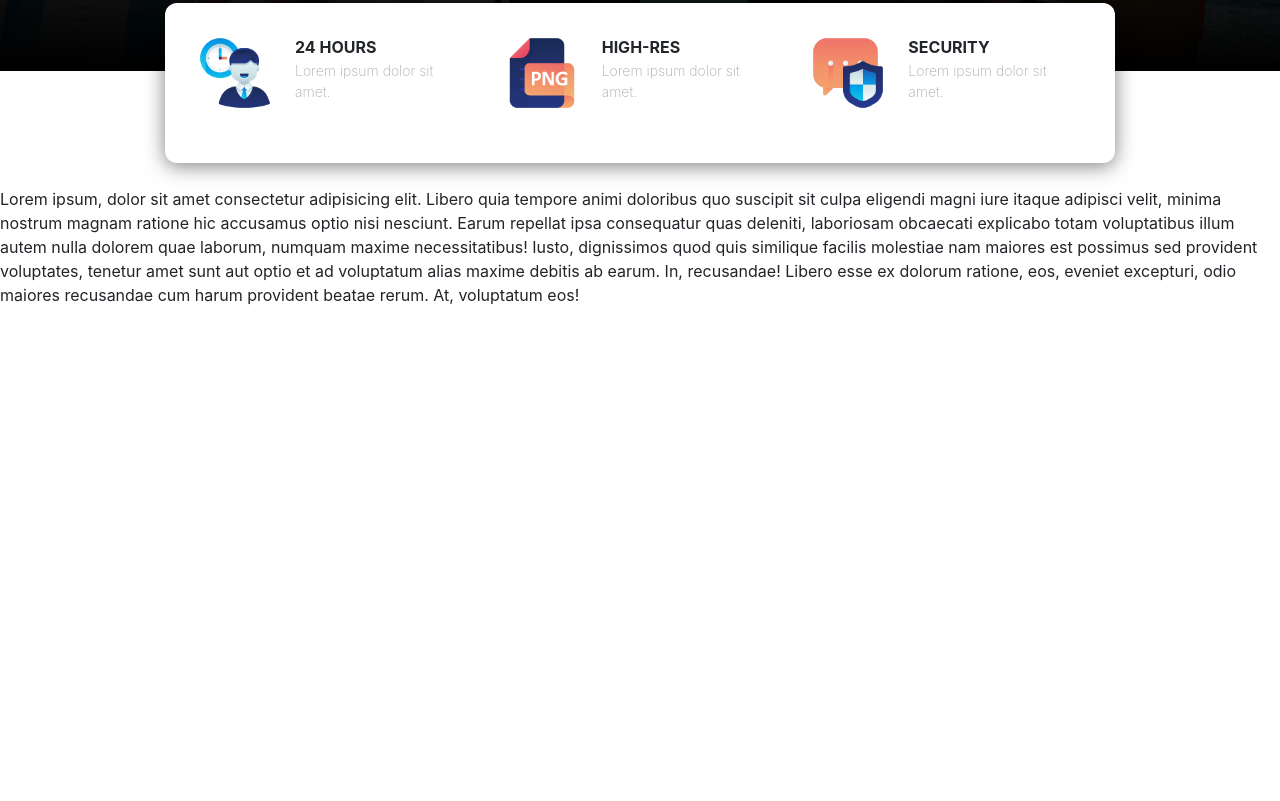
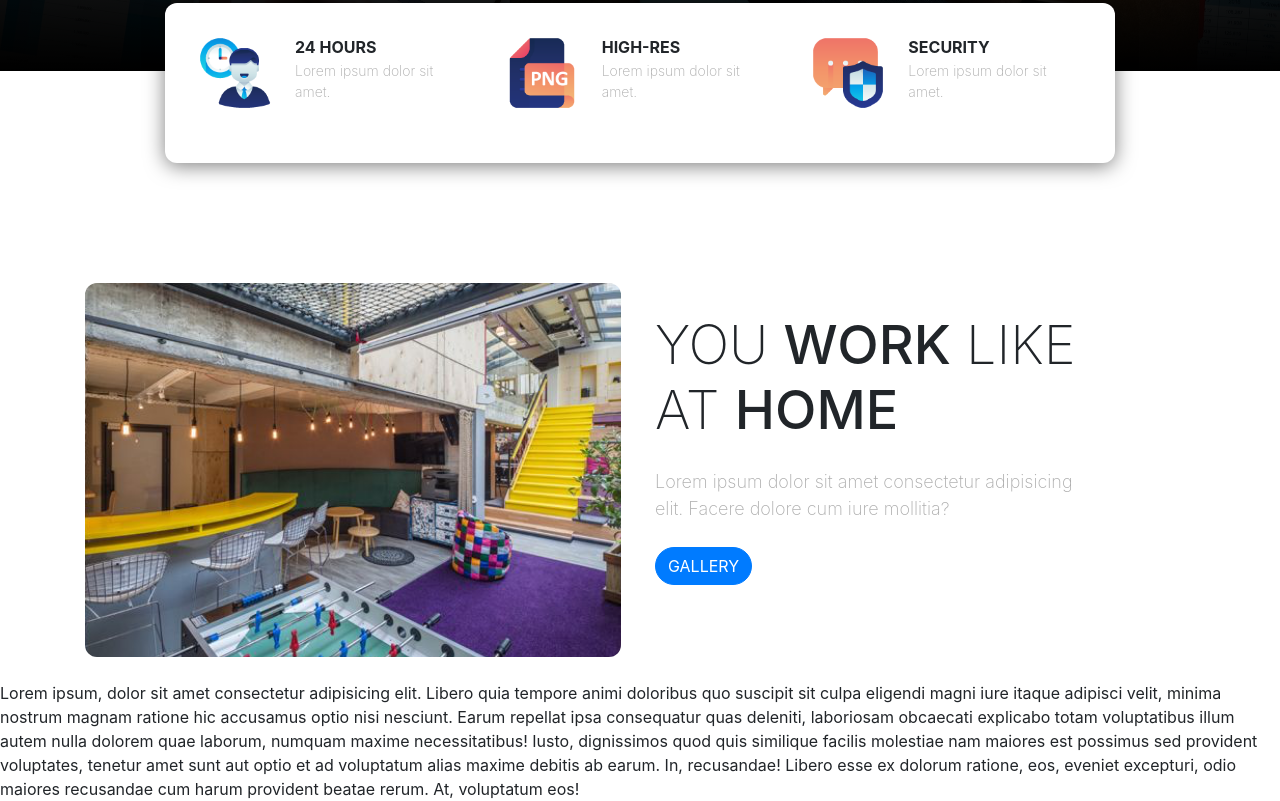
Before and after one commit to D4ITON/landing-bootstrap, a plain HTML site: page index.html in a window 1280 px wide. Shown: the part 568-1369 px from the top of the page. Before the commit the page ends 875 px from the top, so only its background shows below. Drawn offline with nearby package versions, Linux system fonts and the light colour scheme; a web font is replaced by a local one.

Commit message:
agregando working space

```diff
--- a/index.html
+++ b/index.html
@@ -66,6 +66,7 @@
     <!-- CONTAINER -->
         <div class="container">
             <!-- INFO PANEL -->
+
             <div class="row justify-content-center">
                 <div class="col-10 info-panel">
                     <div class="row">
@@ -87,7 +88,26 @@
                     </div>
                 </div>
             </div>
+
             <!-- FIN INFO PANEL -->
+
+            <!-- WORKING SPACE -->
+
+            <div class="row workingspace">
+                <div class="col-lg-6">
+                    <img src="img/workingspace.png" alt="workingspace" class="img-fluid">
+                </div>
+                <div class="col-lg-5">
+                    <h3>You <span>work</span> like at <span>home</span></h3>
+                    <p>Lorem ipsum dolor sit amet consectetur adipisicing elit. Facere dolore cum iure mollitia?</p>
+                    <a href="#" class="btn btn-primary tombol">Gallery</a>
+                </div>
+            </div>
+
+            <!-- FIN WORKING SPACE -->
+
+
+
         </div>
     <!-- FIN CONTAINER -->
 
--- a/styles.css
+++ b/styles.css
@@ -71,6 +71,29 @@
     font-weight: 200;
 }
 
+/* Workingspace */
+.workingspace{
+    margin-top: 120px;
+    text-align: center;
+}
+
+.workingspace h3{
+    font-size: 54px;
+    font-weight: 200;
+    text-transform: uppercase;
+    margin-top: 30px;
+}
+.workingspace h3 span{
+    font-weight: 500;
+}
+
+.workingspace p{
+    font-size: 18px;
+    color: #acacac;
+    font-weight: 200;
+    margin: 25px 0;
+}
+
 /* Utility */
 .tombol{
     text-transform: uppercase;
@@ -109,5 +132,8 @@
     .jumbotron .display-4{
         font-size: 62px;
     }
+    .workingspace{
+        text-align: left;
+    }
 
  }
```
